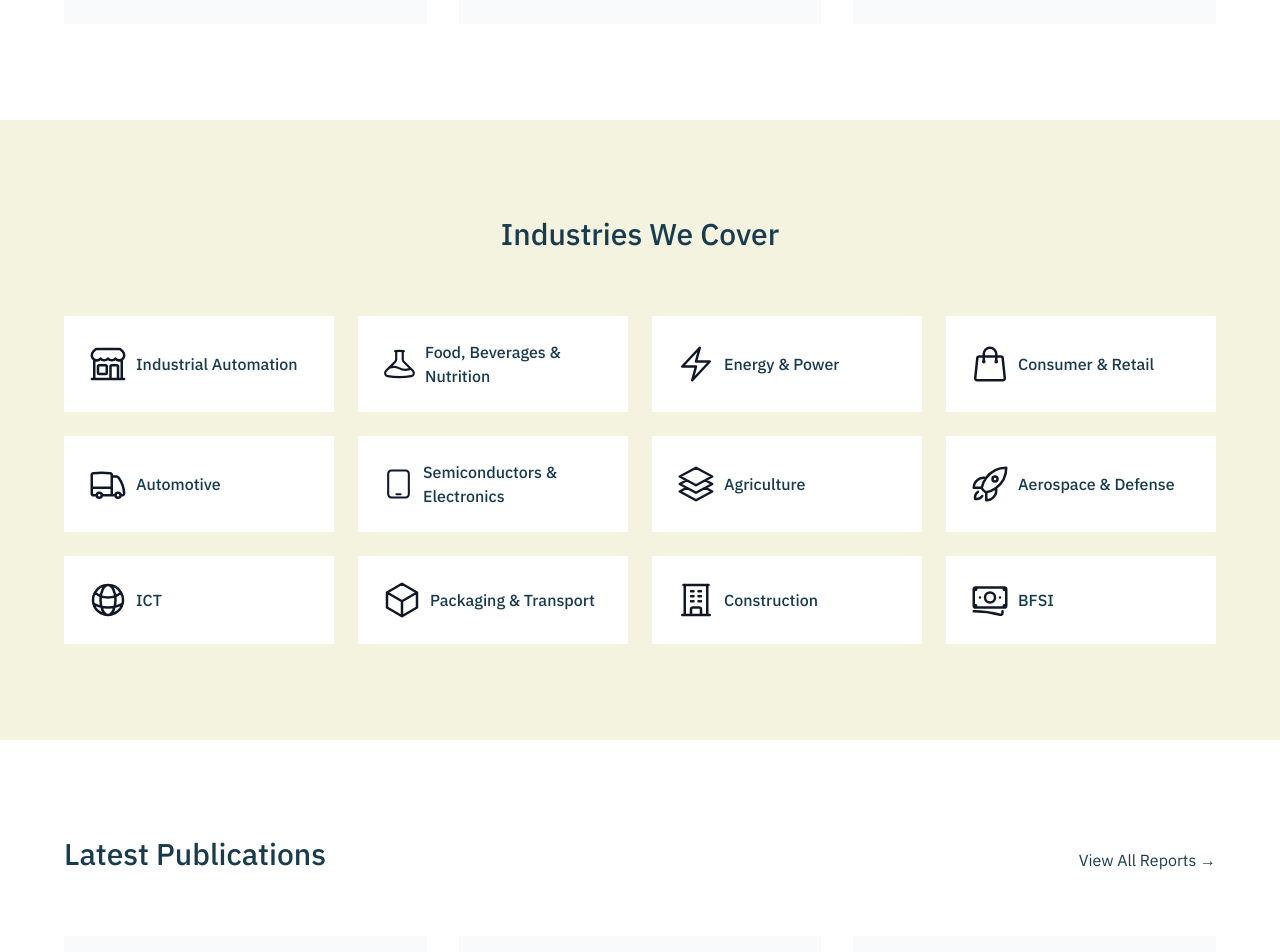
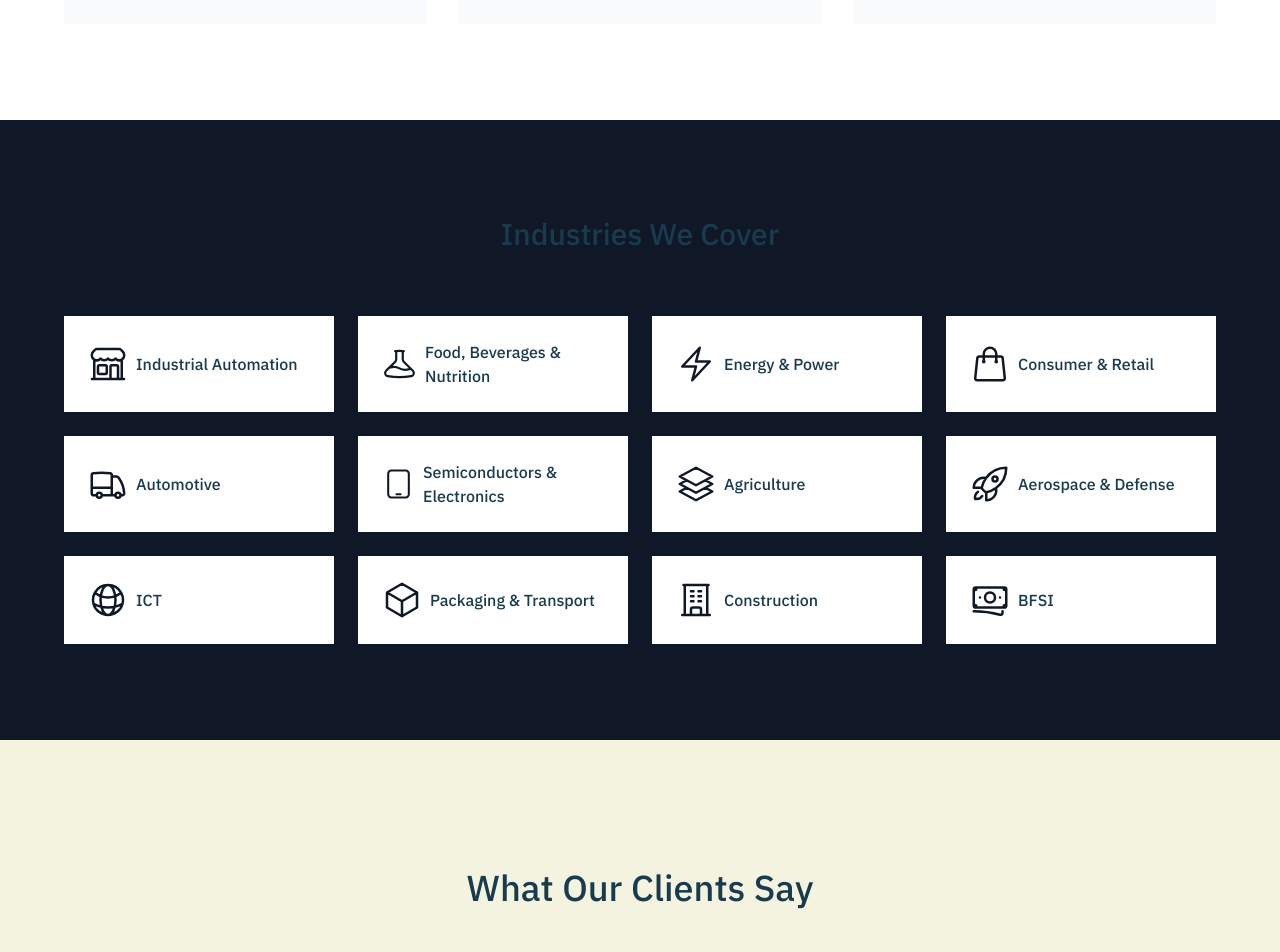
Before and after one commit to Aniket-89/DataSciencePro, a React (Vite) app: page / in a window 1280 px wide. Shown: the part 1340-2292 px from the top of the page. Built offline with nearby package versions, Linux system fonts and the light colour scheme; the HTML template or start-up script is replaced by a standard one.

Commit message:
added calendly meeting link

```diff
--- a/src/components/Header.tsx
+++ b/src/components/Header.tsx
@@ -114,7 +114,7 @@ const Header = () => {
                 Book a Call
               </Link> */}
               <PopupButton
-                url="https://www.calendly.com"
+                url="https://calendly.com/databitzy/30min"
                 rootElement={root}
                 text="Book a Call"
                 className="px-6 py-2 bg-[#27548A] text-white hover:bg-blue-500 transition-colors inline-flex items-center"
@@ -200,7 +200,7 @@ const Header = () => {
             Book a Call
           </Link> */}
           <PopupButton
-                url="https://calendly.com"
+                url="https://calendly.com/databitzy/30min"
                 rootElement={root}
                 text="Book a Call"
                 className="flex mx-12 justify-center items-center py-4 px-4 my-2 bg-[#27548A] text-white hover:bg-[#122B3A] transition-colors"
--- a/src/components/home/IndustriesGrid.tsx
+++ b/src/components/home/IndustriesGrid.tsx
@@ -31,7 +31,7 @@ const industries = [
 
 const IndustriesGrid = () => {
   return (
-    <section className="py-24 bg-[#F3F3E0]">
+    <section className="py-24 bg-gray-900">
       <div className="container mx-auto px-4">
         <motion.div
           initial={{ opacity: 0, y: 20 }}
--- a/src/pages/HomePage.tsx
+++ b/src/pages/HomePage.tsx
@@ -2,7 +2,7 @@ import Hero from '../components/home/Hero';
 import CTA from '../components/CTA';
 import ServicesOverview from '../components/home/ServicesOverview';
 import IndustriesGrid from '../components/home/IndustriesGrid';
-import LatestReports from '../components/home/LatestReports';
+// import LatestReports from '../components/home/LatestReports';
 import WhyChooseUs from '../components/home/WhyChooseUs';
 import FastFacts from '../components/home/FastFacts';
 import Testimonials from '../components/home/Testimonials';
@@ -14,11 +14,11 @@ const HomePage = () => {
       <Hero />
       <ServicesOverview />
       <IndustriesGrid />
-      <LatestReports />
+      {/* <LatestReports /> */}
       <Testimonials />
       <WhyChooseUs />
       <About />
-      <FastFacts />
+\      <FastFacts />
       <CTA />
     </>
   );
```
